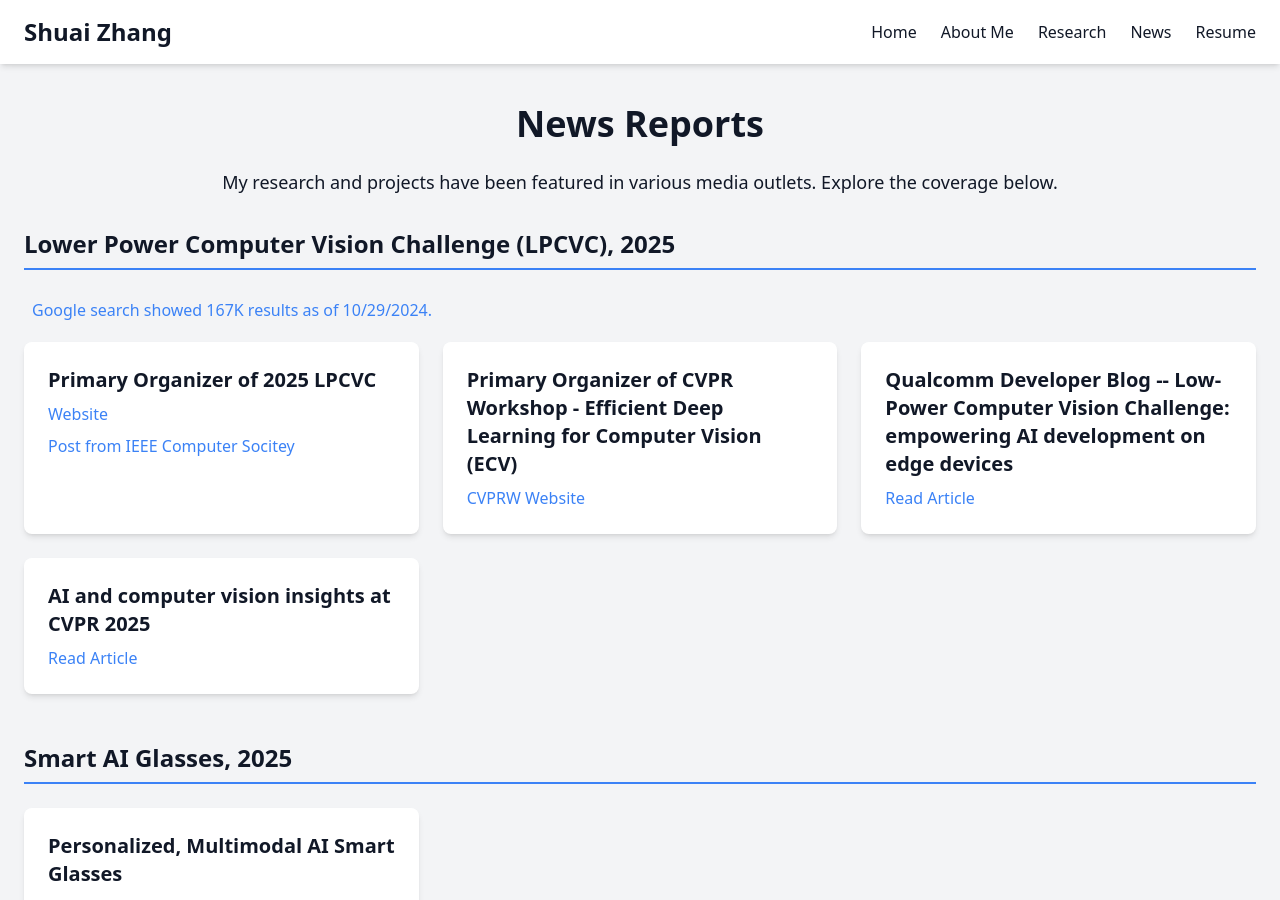
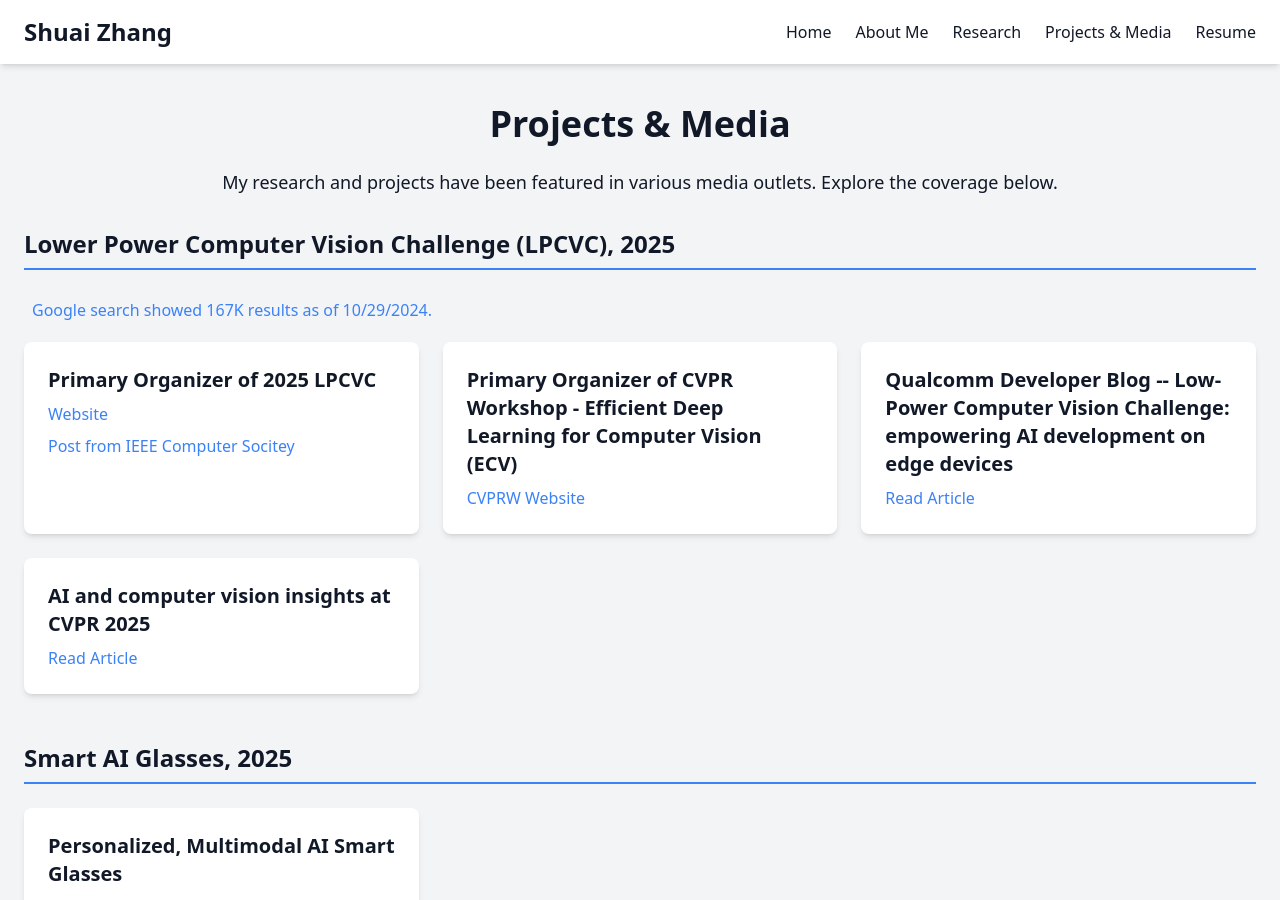
Before and after one commit to zsivine/zsivine.github.io, a Jekyll site: the page built from webreport.html, in a window 1280 px wide and 900 px high. Built offline with Jekyll 4.4.1, drawn with Linux system fonts in a browser that asks for light colours; nearby versions of some CDN libraries.

```diff
--- a/_layouts/default.html
+++ b/_layouts/default.html
@@ -31,7 +31,7 @@
         <a href="/#home" class="hover:text-blue-500">Home</a>
         <a href="/about" class="hover:text-blue-500">About Me</a>
         <a href="/research" class="hover:text-blue-500">Research</a>
-        <a href="/webreport" class="hover:text-blue-500">News</a>
+        <a href="/webreport" class="hover:text-blue-500">Projects & Media</a>
         <a href="/#resume" class="hover:text-blue-500">Resume</a>
       </div>
       <button id="menu-toggle" class="md:hidden p-2" aria-label="Toggle menu">
@@ -42,7 +42,7 @@
       <a href="/#home" class="block py-2 hover:text-blue-500">Home</a>
       <a href="/about" class="block py-2 hover:text-blue-500">About Me</a>
       <a href="/research" class="block py-2 hover:text-blue-500">Research</a>
-      <a href="/webreport" class="block py-2 hover:text-blue-500">News</a>
+      <a href="/webreport" class="block py-2 hover:text-blue-500">Projects & Media</a>
       <a href="/#resume" class="block py-2 hover:text-blue-500">Resume</a>
     </div>
   </header>
--- a/webreport.html
+++ b/webreport.html
@@ -1,8 +1,8 @@
 ---
 layout: page
-title: News Reports
+title: Projects & Media
 permalink: /webreport/
-description: Media coverage and news reports on Shuai Zhang's research and projects in AI and computer vision.
+description: Explore Shuai Zhang’s product projects, research events, and media coverage.
 ---
 <section class="animate-fade-in">
   <div class="mb-8 text-center">
```
